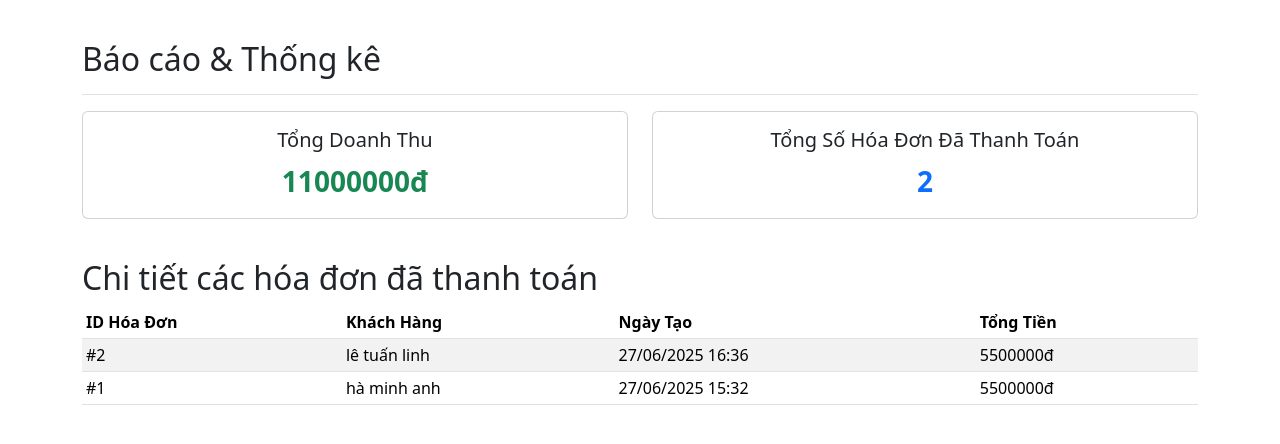
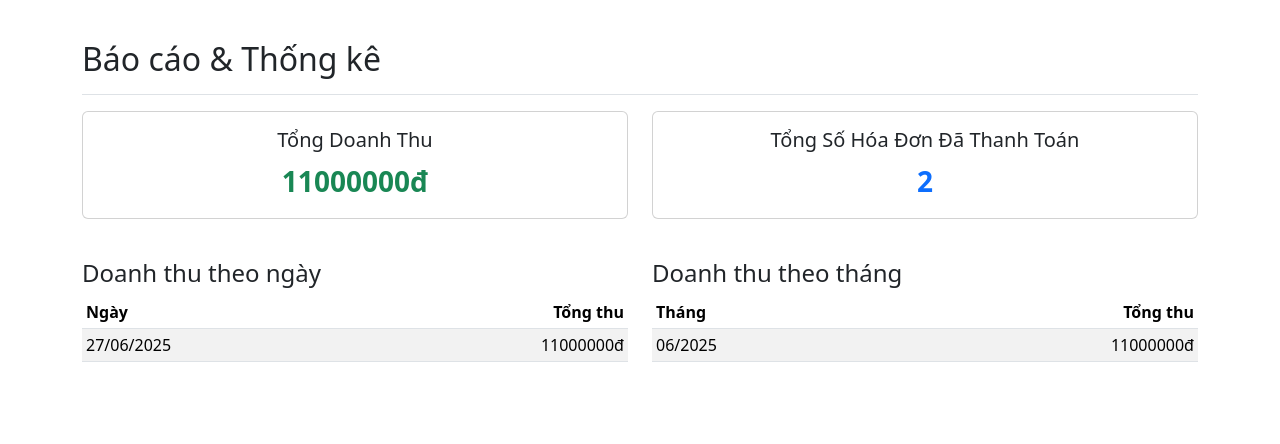
Before and after one commit to mrdongha/spa-management-app, a Django app: page /reports/ in a window 1280 px wide. Shown: the part 56-500 px from the top of the page. Run offline with Django 5.2, Linux system fonts and the light colour scheme; data comes from the database, SQL or seed files in the repository; some libraries are stand-ins or nearby versions.

Commit message:
Feat: Add daily and monthly revenue reports

```diff
--- a/sales/templates/sales/reports.html
+++ b/sales/templates/sales/reports.html
@@ -4,7 +4,7 @@
 
 {% block content %}
 <div class="d-flex justify-content-between flex-wrap flex-md-nowrap align-items-center pt-3 pb-2 mb-3 border-bottom">
-    <h1 class="h2">Báo cáo & Thống kê</h1>
+    <h1 class="h2">{{ page_title }}</h1>
 </div>
 
 <div class="row">
@@ -26,31 +26,56 @@
     </div>
 </div>
 
-<h2 class="mt-4">Chi tiết các hóa đơn đã thanh toán</h2>
+<div class="row mt-4">
+    <div class="col-md-6">
+        <h4>Doanh thu theo ngày</h4>
         <div class="table-responsive">
             <table class="table table-striped table-sm">
                 <thead>
                     <tr>
-                <th scope="col">ID Hóa Đơn</th>
-                <th scope="col">Khách Hàng</th>
-                <th scope="col">Ngày Tạo</th>
-                <th scope="col">Tổng Tiền</th>
+                        <th>Ngày</th>
+                        <th class="text-end">Tổng thu</th>
                     </tr>
                 </thead>
                 <tbody>
-            {% for invoice in invoices %}
+                    {% for daily_data in daily_revenue %}
                     <tr>
-                <td>#{{ invoice.id }}</td>
-                <td>{{ invoice.customer.full_name }}</td>
-                <td>{{ invoice.created_at|date:"d/m/Y H:i" }}</td>
-                <td>{{ invoice.final_amount|floatformat:0 }}đ</td>
+                        <td>{{ daily_data.day|date:"d/m/Y" }}</td>
+                        <td class="text-end">{{ daily_data.daily_total|floatformat:0 }}đ</td>
                     </tr>
                     {% empty %}
                     <tr>
-                <td colspan="4" class="text-center">Chưa có hóa đơn nào được thanh toán.</td>
+                        <td colspan="2" class="text-center">Chưa có dữ liệu.</td>
                     </tr>
                     {% endfor %}
                 </tbody>
             </table>
         </div>
+    </div>
+    <div class="col-md-6">
+        <h4>Doanh thu theo tháng</h4>
+        <div class="table-responsive">
+            <table class="table table-striped table-sm">
+                <thead>
+                    <tr>
+                        <th>Tháng</th>
+                        <th class="text-end">Tổng thu</th>
+                    </tr>
+                </thead>
+                <tbody>
+                    {% for monthly_data in monthly_revenue %}
+                    <tr>
+                        <td>{{ monthly_data.month|date:"m/Y" }}</td>
+                        <td class="text-end">{{ monthly_data.monthly_total|floatformat:0 }}đ</td>
+                    </tr>
+                    {% empty %}
+                    <tr>
+                        <td colspan="2" class="text-center">Chưa có dữ liệu.</td>
+                    </tr>
+                    {% endfor %}
+                </tbody>
+            </table>
+        </div>
+    </div>
+</div>
 {% endblock %}
--- a/sales/views.py
+++ b/sales/views.py
@@ -16,6 +16,7 @@ import json
 from django.db import transaction
 from django.core.paginator import Paginator
 from django.db.models import Sum, Q
+from django.db.models.functions import TruncDate, TruncMonth
 
 # ==============================================================================
 # CÁC HÀM VIEW CHÍNH CHO CÁC TRANG
@@ -126,9 +127,31 @@ def calendar_view(request):
     return render(request, 'sales/calendar.html', context)
 
 def report_view(request):
-    paid_invoices = Invoice.objects.filter(status='paid').order_by('-created_at')
-    total_revenue = sum(invoice.final_amount for invoice in paid_invoices)
-    context = {'invoices': paid_invoices, 'total_revenue': total_revenue, 'invoice_count': paid_invoices.count()}
+    paid_invoices = Invoice.objects.filter(status='paid')
+
+    # Tính toán tổng quan
+    total_revenue = paid_invoices.aggregate(total=Sum('final_amount'))['total'] or 0
+    invoice_count = paid_invoices.count()
+
+    # Thống kê doanh thu theo ngày
+    daily_revenue = paid_invoices.annotate(day=TruncDate('created_at')) \
+                                 .values('day') \
+                                 .annotate(daily_total=Sum('final_amount')) \
+                                 .order_by('-day')
+
+    # Thống kê doanh thu theo tháng
+    monthly_revenue = paid_invoices.annotate(month=TruncMonth('created_at')) \
+                                   .values('month') \
+                                   .annotate(monthly_total=Sum('final_amount')) \
+                                   .order_by('-month')
+
+    context = {
+        'page_title': 'Báo cáo & Thống kê',
+        'total_revenue': total_revenue,
+        'invoice_count': invoice_count,
+        'daily_revenue': daily_revenue,
+        'monthly_revenue': monthly_revenue,
+    }
     return render(request, 'sales/reports.html', context)
 
 def add_appointment_view(request):
@@ -147,57 +170,48 @@ def create_invoice_view(request):
         form = InvoiceForm(request.POST)
         if form.is_valid():
             with transaction.atomic():
-                # Lấy dữ liệu
                 customer_data = form.cleaned_data['customer']
+                customer_to_update = Customer.objects.select_for_update().get(pk=customer_data.pk)
                 products = form.cleaned_data['products']
                 services = form.cleaned_data['services']
                 packages = form.cleaned_data['packages']
+                gift_card_payment = form.cleaned_data['gift_card']
+                final_amount = sum(p.price for p in products) + sum(s.price for s in services) + sum(pkg.price for pkg in packages)
 
-                # Lấy đối tượng khách hàng đầy đủ từ DB để cập nhật
-                customer_to_update = Customer.objects.select_for_update().get(pk=customer_data.pk)
-
-                # Tính tổng tiền dịch vụ/sản phẩm
-                final_amount = sum(p.price for p in products)
-                final_amount += sum(s.price for s in services)
-                final_amount += sum(pkg.price for pkg in packages)
-
-                # Logic mới: Tự động dùng tín dụng để thanh toán
+                # Logic mới: Tự động dùng tín dụng
                 amount_paid_from_credit = min(customer_to_update.credit_balance, final_amount)
 
-                # Tạo hóa đơn với số tiền đã trả bằng tín dụng
+                # Logic mua thẻ trả trước
+                payment_for_gift_card = gift_card_payment.value if gift_card_payment else Decimal('0')
+
+                paid_amount = amount_paid_from_credit + payment_for_gift_card
+
                 invoice = Invoice.objects.create(
                     customer=customer_to_update,
                     sub_total=final_amount,
                     final_amount=final_amount,
-                    paid_amount=amount_paid_from_credit,
-                    status='paid' if amount_paid_from_credit >= final_amount else 'unpaid'
+                    paid_amount=paid_amount,
+                    status='paid' if paid_amount >= final_amount else 'unpaid'
                 )
 
-                # Thêm chi tiết hóa đơn
                 for item in list(products) + list(services) + list(packages):
-                    # ... (logic thêm chi tiết giữ nguyên)
                     item_type = ''
                     if isinstance(item, Product): item_type = 'product'
                     elif isinstance(item, Service): item_type = 'service'
                     elif isinstance(item, ServicePackage): item_type = 'package'
                     InvoiceDetail.objects.create(invoice=invoice, product=item if item_type == 'product' else None, service=item if item_type == 'service' else None, service_package=item if item_type == 'package' else None, item_type=item_type, quantity=1, unit_price=item.price)
 
-                # Trừ tiền tín dụng của khách và lưu lại
                 if amount_paid_from_credit > 0:
                     customer_to_update.credit_balance -= amount_paid_from_credit
-                    customer_to_update.save()
-                    # Ghi nhận một thanh toán bằng tín dụng
                     Payment.objects.create(invoice=invoice, amount_paid=amount_paid_from_credit, payment_method='credit')
 
-                # Xử lý nếu khách mua thêm thẻ mới trong cùng lúc (quy trình cũ)
-                gift_card_payment = form.cleaned_data['gift_card']
                 if gift_card_payment:
-                    # Ghi nhận thanh toán cho việc mua thẻ
-                    Payment.objects.create(invoice=invoice, amount_paid=gift_card_payment.value, payment_method='card') # Giả sử mua bằng thẻ
-                    # Cộng tiền mua thẻ vào tín dụng
-                    customer_to_update.credit_balance += gift_card_payment.value
-                    customer_to_update.save()
+                    overpayment = payment_for_gift_card
+                    if paid_amount > final_amount:
+                        overpayment = payment_for_gift_card - (final_amount - amount_paid_from_credit)
+                    customer_to_update.credit_balance += overpayment
 
+                customer_to_update.save()
                 return redirect('invoice_detail', invoice_id=invoice.id)
     else:
         form = InvoiceForm()
@@ -218,9 +232,10 @@ def record_payment_view(request, invoice_id):
 
             with transaction.atomic():
                 customer_to_update = Customer.objects.select_for_update().get(pk=customer.pk)
+                amount_due = invoice.amount_due
 
                 # 1. Thanh toán bằng tín dụng
-                actual_credit_paid = min(credit_to_use, customer_to_update.credit_balance, invoice.amount_due)
+                actual_credit_paid = min(credit_to_use, customer_to_update.credit_balance, amount_due)
                 if actual_credit_paid > 0:
                     customer_to_update.credit_balance -= actual_credit_paid
                     invoice.paid_amount += actual_credit_paid
```
Lines whose indentation alone changed are shown as unchanged.
